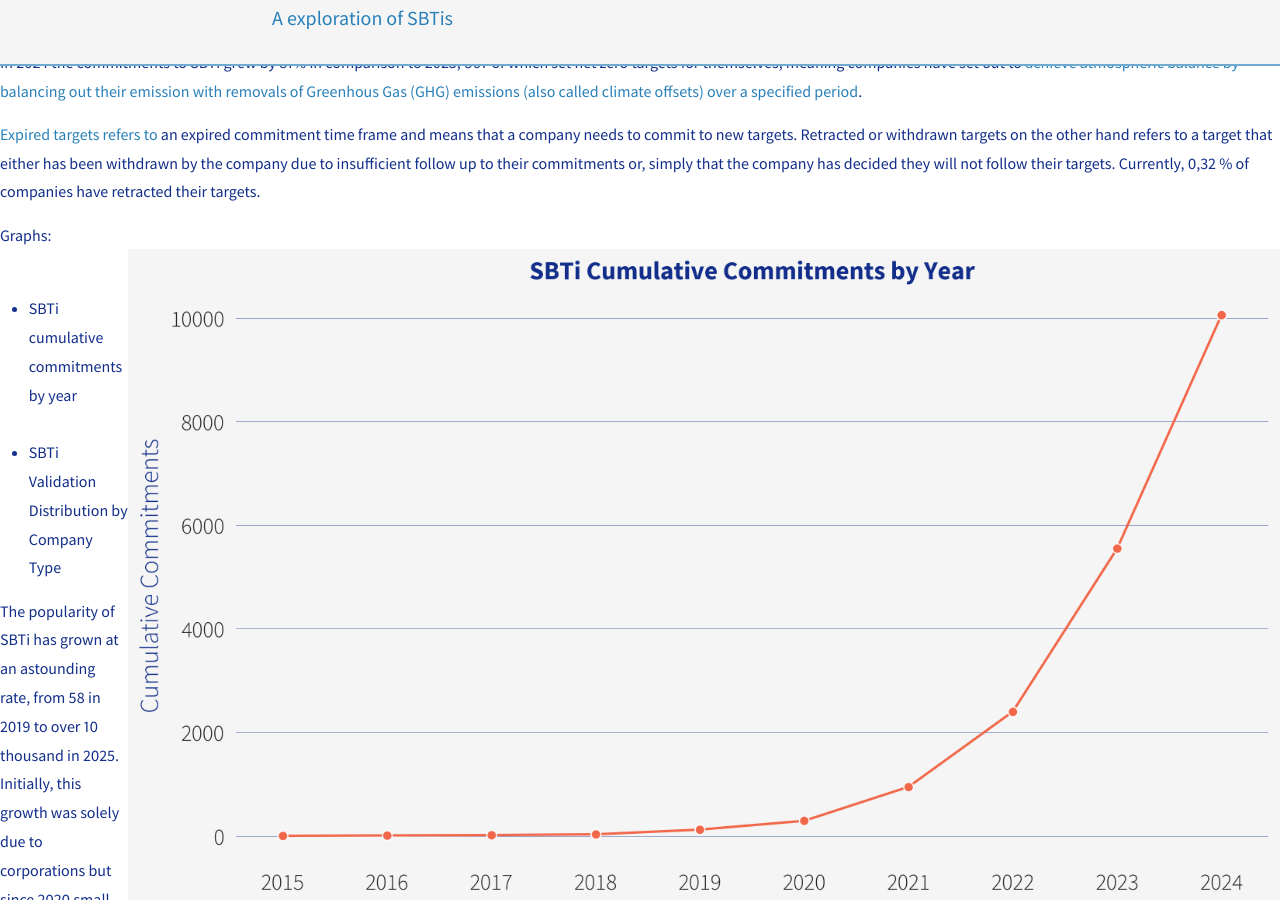
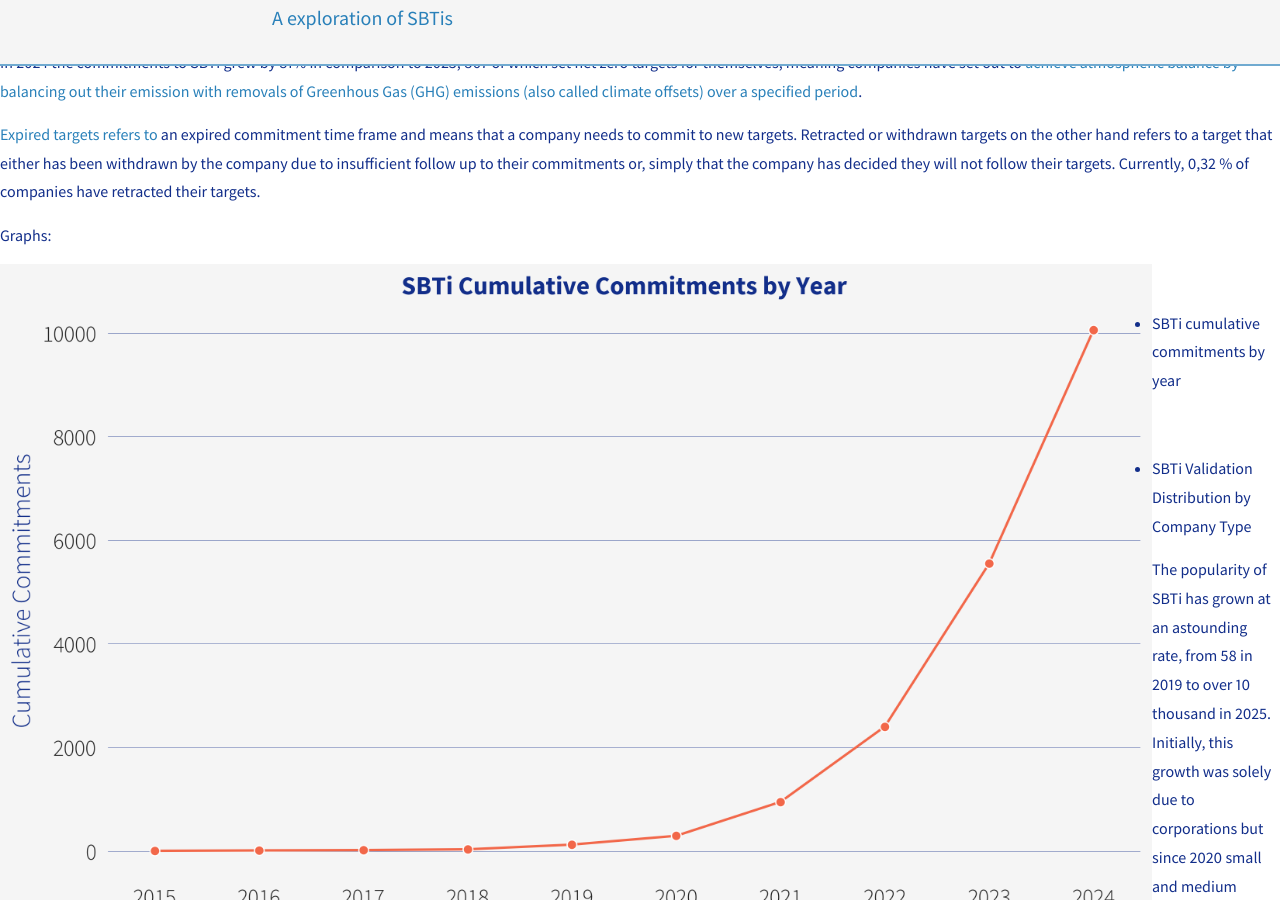
Before and after one commit to AnjaBrocklehurst/AnjaBrocklehurst.github.io, a Jekyll site: the page built from _content/Storyline.md, in a window 1280 px wide and 900 px high, scrolled down 2541 px. Built offline with Jekyll 4.4.1, drawn with Linux system fonts in a browser that asks for light colours; nearby versions of some CDN libraries.

Commit message:
graph formatting attempt 4

```diff
--- a/_content/Storyline.md
+++ b/_content/Storyline.md
@@ -60,11 +60,15 @@
 [Expired targets refers to](https://sciencebasedtargets.org/blog/commitment-compliance-policy-what-you-need-to-know) an expired commitment time frame and means that a company needs to commit to new targets. Retracted or withdrawn targets on the other hand refers to a target that either has been withdrawn by the company due to insufficient follow up to their commitments or, simply that the company has decided they will not follow their targets. Currently, 0,32 % of companies have retracted their targets.
 
 Graphs: <br>
-<img src="../assets/images/cumulative_commitments_plot.png" alt="cumulative_commitments_plot.png" style="float: right;" width="500">
+
+<img src="../assets/images/cumulative_commitments_plot.png" alt="cumulative_commitments_plot.png" style="float: left;" width="500">
 <br>
+
 * SBTi cumulative commitments by year <br>
-<img src="../assets/images/validation_distribution_plot.png" alt="validation_distribution_plot.png" style="float: right;" width="500">
+
+<img src="../assets/images/validation_distribution_plot.png" alt="validation_distribution_plot.png" style="float: left;" width="520">
 <br>
+
 * SBTi Validation Distribution by Company Type
 
 The popularity of SBTi has grown at an astounding rate, from 58 in 2019 to over 10 thousand in 2025. Initially, this growth was solely due to corporations but since 2020 small and medium enterprises (SME) gained ground and became equally engaged in number of commitments. Although financial institutions are not overly represented among the companies in the data their participation is important, and according to SBTi, [the key to unlocking the system-wide change needed to reach a net-zero global economy](https://sciencebasedtargets.org/sectors/financial-institutions). Through financial institution's commitments they will have to reduce the emissions of their portfolios, meaning that their lending, investments and other capital market activities, will be consistent with the Paris agreement.
```
